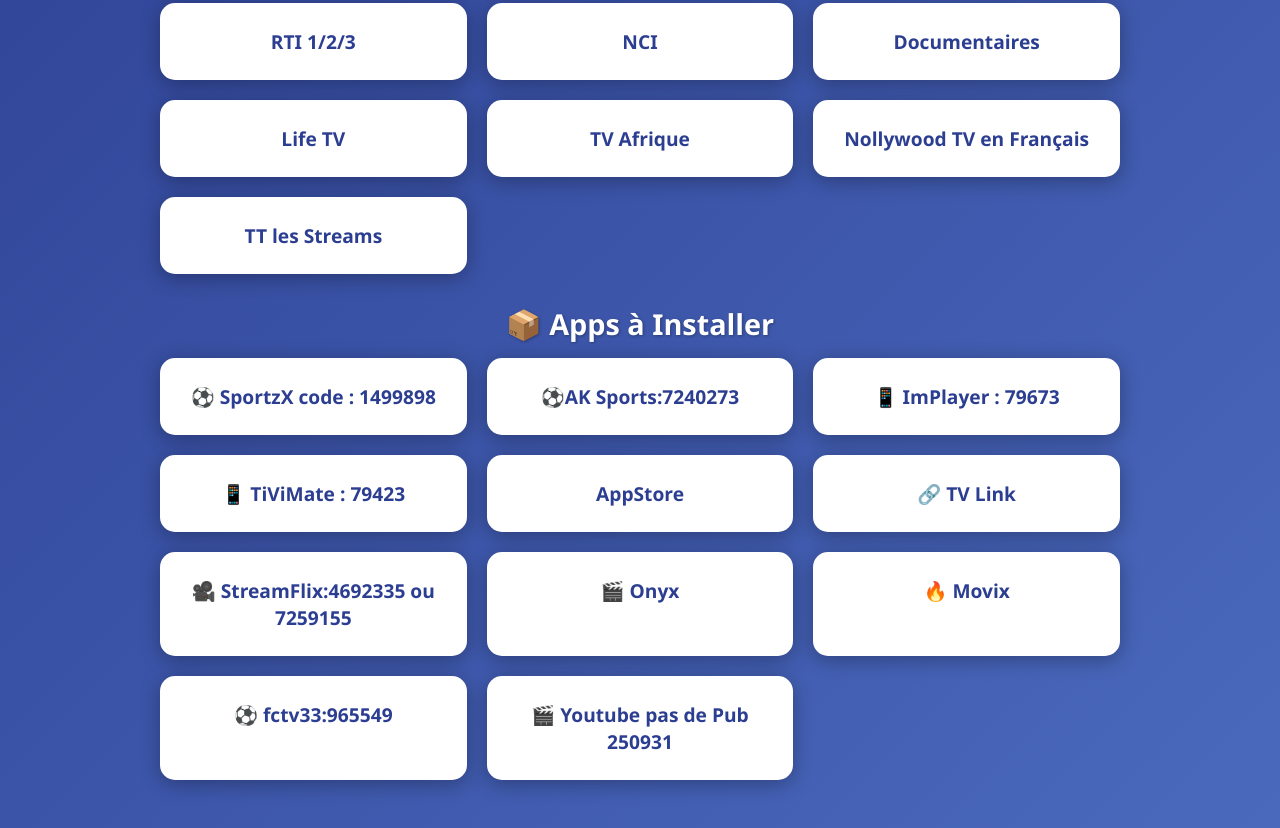
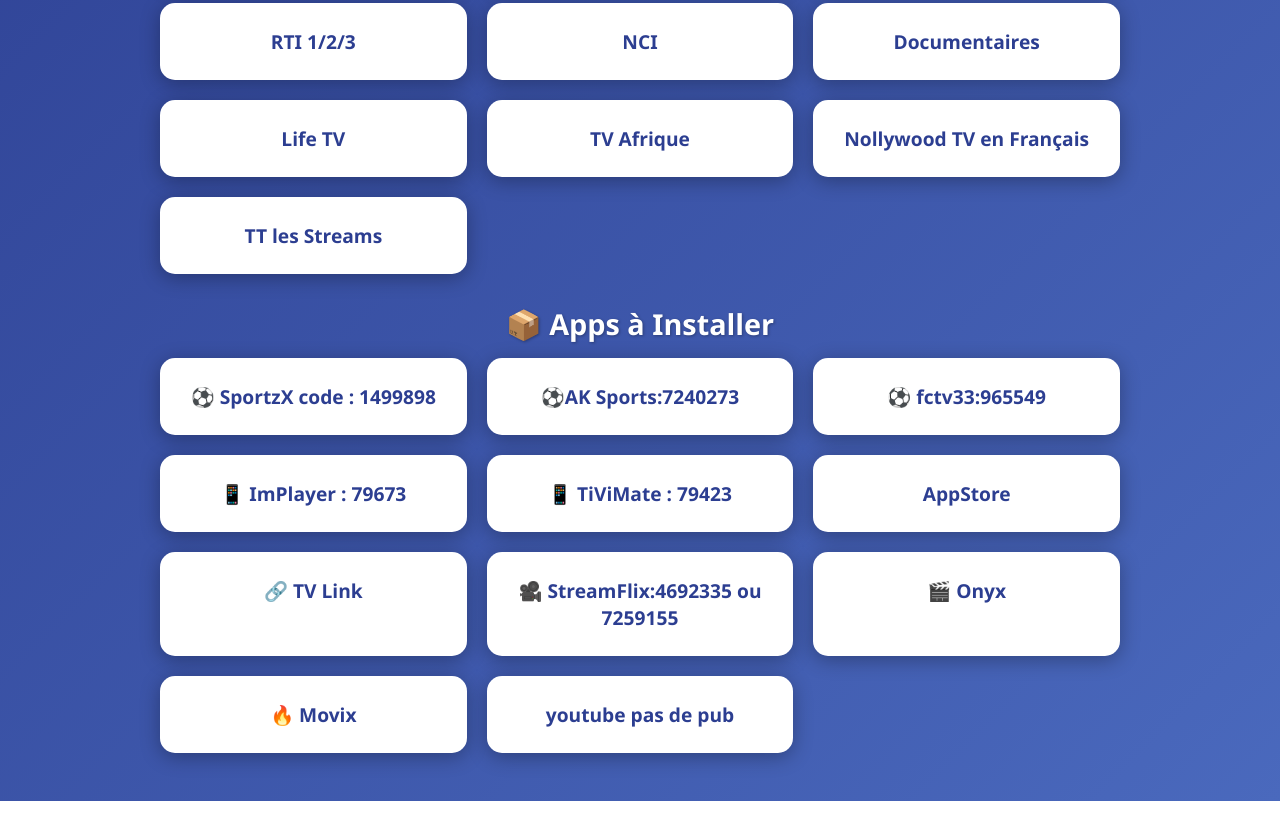
Before and after one commit to joel-Y/lanceur, a plain HTML site: page index.html in a window 1280 px wide. Shown: the part 512-1340 px from the top of the page. After the commit the page ends 1313 px from the top, so only its background shows below. Drawn offline with Linux system fonts and the light colour scheme.

Commit message:
Update index.html

```diff
--- a/index.html
+++ b/index.html
@@ -85,15 +85,15 @@
   <div class="grid">
     <div class="card"><a href="https://pub-da7a734dcc5649388b83d515f2c87182.r2.dev/SportzX_3.2v.apk">⚽ SportzX code : 1499898</a></div>
     <div class="card"><a href="https://ak47sport.com/ak47sports.apk" target="_blank">⚽AK Sports:7240273</a></div>
+    <div class="card"><a href="https://app99.ttycu14gd.cfd/apk-download-fctv-app" target="_blank">⚽ fctv33:965549</a></div>
     <div class="card"><a href="https://implayer.tv/d" target="_blank">📱 ImPlayer : 79673</a></div>
-    <div class="card"><a href="https://troypoint.mediafire.com/file/haybe6djgnkqeoi/tivimate.apk/file" target="_blank">📱 TiViMate : 79423</a></div>
+    <div class="card"><a href="https://www.vypn.net/update/download?app=net.vypn.app&platform=android" target="_blank">📱 TiViMate : 79423</a></div>
     <div class="card"><a href="https://f-droid.org/repo/com.aurora.store_73.apk" target="_blank">AppStore</a></div>
     <div class="card"><a href="https://github.com/iptv-org/iptv" target="_blank">🔗 TV Link</a></div>
     <div class="card"><a href="https://git.gay/streamflix-reborn2/streamflix/releases/download/v1.7.244/streamflix-v1.7.244-only-tv.apk" target="_blank">🎥 StreamFlix:4692335 ou 7259155</a></div>
     <div class="card"><a href="https://github.com/warbix-prog/ONYX/releases/download/v1.7.258/onyx-v1.7.258-tv.apk">🎬 Onyx</a></div>
     <div class="card"><a href="https://github.com/movixstream/MovixOpenSource/raw/refs/heads/main/app/movix-android.apk" target="_blank">🔥 Movix</a></div>
-    <div class="card"><a href="https://app99.ttycu14gd.cfd/apk-download-fctv-app" target="_blank">⚽ fctv33:965549</a></div>
-    <div class="card"><a href="https://tizentube.org/#install">🎬 Youtube pas de Pub 250931</a></div>
+    <div class="card"><a href="https://github.com/yuliskov/SmartTube/releases/download/32.80/SmartTube_beta_32.80_armeabi-v7a.apk" target="_blank">youtube pas de pub</a></div>
   </div>
 </body>
 </html>
```
